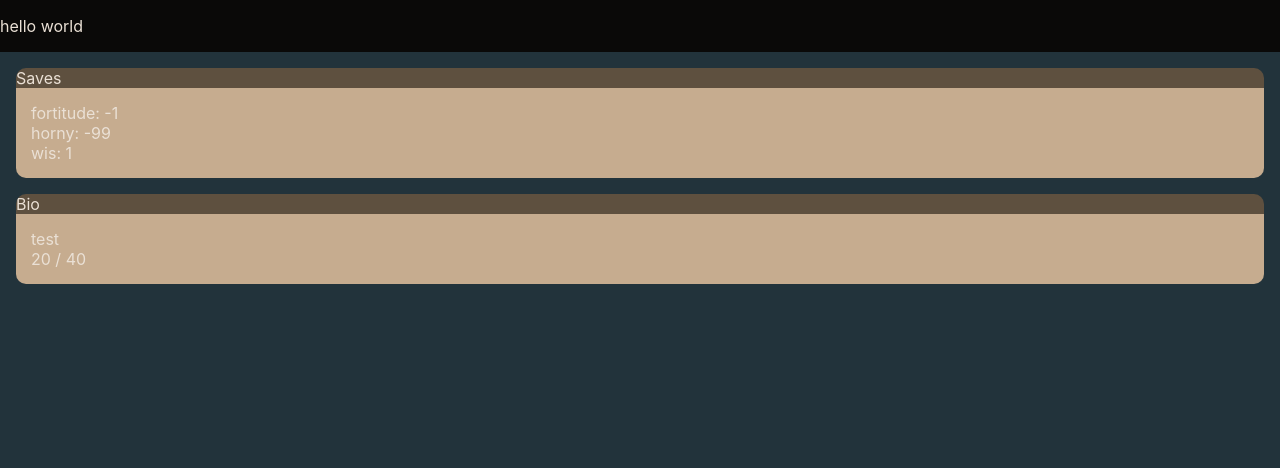
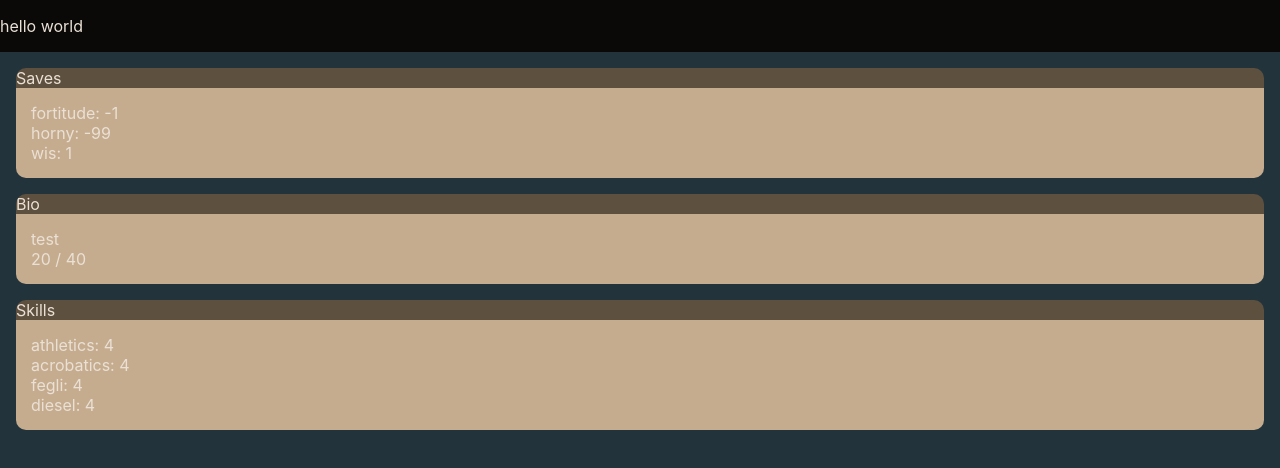
Before and after one commit to ConnorDay/CharacterTracker, a React (Create React App) app in the folder front/: page / in a window 1280 px wide. Shown: the top 468 px of the page. Built offline with nearby package versions, Linux system fonts and the light colour scheme.

Commit message:
Add skill display

```diff
--- a/front/src/App.tsx
+++ b/front/src/App.tsx
@@ -3,6 +3,7 @@ import "./App.css";
 import { Bio } from "./components/Bio";
 import { CollapsibleContainer } from "./components/CollapsibleContainer";
 import { Saves } from "./components/Saves";
+import { Skills } from "./components/Skills";
 
 class App extends React.Component {
     constructor(props: { [key: string]: any }) {
@@ -70,6 +71,7 @@ class App extends React.Component {
                 <div className="body">
                     <Saves saves={testData.saves} />
                     <Bio {...testData.bio} />
+                    <Skills skills={testData.skills} />
                 </div>
             </div>
         );
--- /dev/null
+++ b/front/src/components/Skills/Skills.tsx
@@ -0,0 +1,29 @@
+import React from "react";
+import { CollapsibleContainer } from "../CollapsibleContainer";
+import "./Skills.css";
+
+type SkillEntry = {
+    name: string;
+    value: number;
+};
+type Props = {
+    skills: SkillEntry[];
+};
+type State = {};
+
+class Skills extends React.Component<Props, State> {
+    render() {
+        const { skills } = this.props;
+        return (
+            <CollapsibleContainer header="Skills">
+                {skills?.map((entry) => (
+                    <span>
+                        {entry.name}: {entry.value}
+                    </span>
+                ))}
+            </CollapsibleContainer>
+        );
+    }
+}
+
+export default Skills;
--- /dev/null
+++ b/front/src/components/Skills/index.tsx
@@ -0,0 +1,2 @@
+import { default as Skills } from "./Skills";
+export { Skills };
```
Also changed, not shown: front/src/components/Skills/Skills.css (added).
